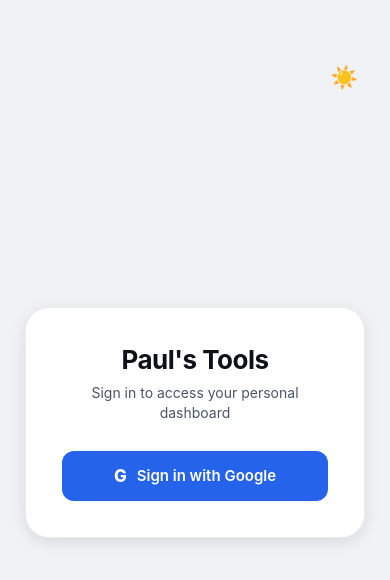
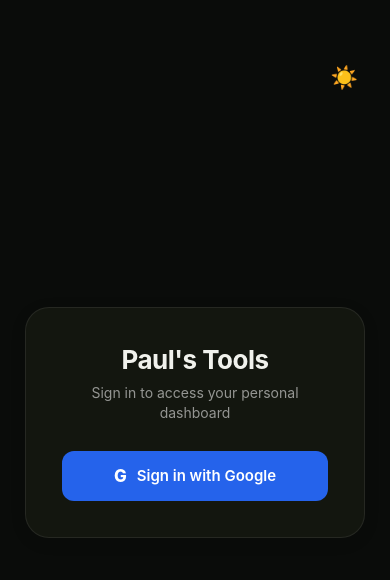
Before and after one commit to paulfulfer/PaulTools, a React Native app: screen /GolfTab in a window 390 px wide. Shown: the top 580 px of the page. Built offline with nearby package versions, Linux system fonts and the light colour scheme; no server answers; what @react-native-google-signin/google-signin would draw is missing.

Commit message:
theme changes

```diff
--- a/src/screens/finance/ExpenseLogScreen.js
+++ b/src/screens/finance/ExpenseLogScreen.js
@@ -9,10 +9,9 @@
 import 'firebase/compat/firestore';
 import { useTheme } from '../../context/ThemeContext';
 import { useAuth } from '../../context/AuthContext';
+import { MONO } from '../../theme';
 
 // ─── Constants ────────────────────────────────────────────────────────────────
-
-const MONO = Platform.select({ ios: 'Menlo', android: 'monospace' });
 
 const CATEGORIES = ['Equipment', 'Golf', 'Gas', 'Food', 'Social', 'Subscriptions', 'Emergency', 'Other'];
 
--- a/src/screens/finance/MealCostTrackerScreen.js
+++ b/src/screens/finance/MealCostTrackerScreen.js
@@ -8,8 +8,7 @@
 import 'firebase/compat/firestore';
 import { useTheme } from '../../context/ThemeContext';
 import { useAuth } from '../../context/AuthContext';
-
-const MONO = Platform.select({ ios: 'Menlo', android: 'monospace' });
+import { MONO } from '../../theme';
 
 // ─── Helpers ─────────────────────────────────────────────────────────────────
 
--- a/src/screens/finance/ShiftLogScreen.js
+++ b/src/screens/finance/ShiftLogScreen.js
@@ -9,10 +9,9 @@
 import 'firebase/compat/firestore';
 import { useTheme } from '../../context/ThemeContext';
 import { useAuth } from '../../context/AuthContext';
+import { MONO } from '../../theme';
 
 // ─── Constants ────────────────────────────────────────────────────────────────
-
-const MONO = Platform.select({ ios: 'Menlo', android: 'monospace' });
 
 const DEFAULT_JOBS = [
   { id: 'j1', title: 'SESP',          wage: 10.25, unit: 'hrs' },
--- a/src/screens/golf/ClubDistancesScreen.js
+++ b/src/screens/golf/ClubDistancesScreen.js
@@ -9,10 +9,9 @@
 import 'firebase/compat/firestore';
 import { useTheme } from '../../context/ThemeContext';
 import { useAuth } from '../../context/AuthContext';
+import { MONO } from '../../theme';
 
 // ─── Constants ────────────────────────────────────────────────────────────────
-
-const MONO = Platform.select({ ios: 'Menlo', android: 'monospace' });
 
 const TYPE_ORDER  = ['driver','wood','hybrid','iron','wedge','putter','ball','training','other'];
 const TYPE_LABELS = { driver:'Driver', wood:'Wood', hybrid:'Hybrid', iron:'Iron', wedge:'Wedge', putter:'Putter', ball:'Ball', training:'Training', other:'Other' };
--- a/src/screens/golf/EquipmentScreen.js
+++ b/src/screens/golf/EquipmentScreen.js
@@ -8,10 +8,9 @@
 import 'firebase/compat/firestore';
 import { useTheme } from '../../context/ThemeContext';
 import { useAuth } from '../../context/AuthContext';
+import { MONO } from '../../theme';
 
 // ─── Configuration ────────────────────────────────────────────────────────────
-
-const MONO = Platform.select({ ios: 'Menlo', android: 'monospace' });
 
 const SECTIONS = [
   { key:'driver',   label:'Drivers',                        icon:'🏌️', singular:'Driver'       },
--- a/src/screens/golf/RoundTrackerScreen.js
+++ b/src/screens/golf/RoundTrackerScreen.js
@@ -9,10 +9,9 @@
 import 'firebase/compat/firestore';
 import { useTheme } from '../../context/ThemeContext';
 import { useAuth } from '../../context/AuthContext';
+import { MONO } from '../../theme';
 
 // ─── Constants & helpers ──────────────────────────────────────────────────────
-
-const MONO = Platform.select({ ios: 'Menlo', android: 'monospace' });
 
 function scoreCol(score, par, c) {
   if (!score || !par) return c.amber;
--- a/src/screens/life/AcademicPlannerScreen.js
+++ b/src/screens/life/AcademicPlannerScreen.js
@@ -9,10 +9,9 @@
 import 'firebase/compat/firestore';
 import { useTheme } from '../../context/ThemeContext';
 import { useAuth } from '../../context/AuthContext';
+import { MONO } from '../../theme';
 
 // ─── Constants & helpers ──────────────────────────────────────────────────────
-
-const MONO = Platform.select({ ios: 'Menlo', android: 'monospace' });
 
 const COLORS      = ['#2a7de1','#0e9e70','#c27d08','#d03030','#6c5bbf','#e06030','#1899a8','#888888'];
 const COLOR_NAMES = ['Blue','Green','Amber','Red','Purple','Orange','Teal','Grey'];
--- a/src/screens/life/ClassDetailScreen.js
+++ b/src/screens/life/ClassDetailScreen.js
@@ -9,10 +9,9 @@
 import 'firebase/compat/firestore';
 import { useTheme } from '../../context/ThemeContext';
 import { useAuth } from '../../context/AuthContext';
+import { MONO } from '../../theme';
 
 // ─── Constants & helpers ──────────────────────────────────────────────────────
-
-const MONO = Platform.select({ ios: 'Menlo', android: 'monospace' });
 
 const COLORS       = ['#2a7de1','#0e9e70','#c27d08','#d03030','#6c5bbf','#e06030','#1899a8','#888888'];
 const ASSIGN_TYPES = ['Homework','Quiz','Exam','Project','Reading','Lab','Discussion','Other'];
--- a/src/screens/life/NetworkScreen.js
+++ b/src/screens/life/NetworkScreen.js
@@ -9,10 +9,9 @@
 import 'firebase/compat/firestore';
 import { useTheme } from '../../context/ThemeContext';
 import { useAuth } from '../../context/AuthContext';
+import { MONO } from '../../theme';
 
 // ─── Constants & helpers ──────────────────────────────────────────────────────
-
-const MONO = Platform.select({ ios: 'Menlo', android: 'monospace' });
 
 const TAGS = ['mentor','peer','professor','industry','recruiter','other'];
 
--- a/src/screens/life/WorkoutTrackerScreen.js
+++ b/src/screens/life/WorkoutTrackerScreen.js
@@ -8,8 +8,7 @@
 import 'firebase/compat/firestore';
 import { useTheme } from '../../context/ThemeContext';
 import { useAuth } from '../../context/AuthContext';
-
-const MONO = Platform.select({ ios: 'Menlo', android: 'monospace' });
+import { MONO } from '../../theme';
 
 // ─── Helpers ─────────────────────────────────────────────────────────────────
 
--- a/src/theme/index.js
+++ b/src/theme/index.js
@@ -1,57 +1,76 @@
-export const lightTheme = {
-  dark: false,
-  colors: {
-    bgBase: '#f0f2f5',
-    bgCard: '#ffffff',
-    bgGlass: 'rgba(255,255,255,0.72)',
-    borderSubtle: 'rgba(0,0,0,0.07)',
-    borderGlass: 'rgba(255,255,255,0.9)',
-    textPrimary: '#0f1117',
-    textSecondary: '#4a5568',
-    textMuted: '#94a3b8',
-    green: '#00b37e',
-    greenGlow: 'rgba(0,179,126,0.12)',
-    blue: '#2563eb',
-    blueGlow: 'rgba(37,99,235,0.12)',
-    amber: '#d97706',
-    amberGlow: 'rgba(217,119,6,0.12)',
-    purple: '#7c3aed',
-    purpleGlow: 'rgba(124,58,237,0.12)',
-    red: '#dc2626',
-    redGlow: 'rgba(220,38,38,0.12)',
-    teal: '#0891b2',
-    tealGlow: 'rgba(8,145,178,0.12)',
-    tabBar: '#ffffff',
-    tabBarBorder: 'rgba(0,0,0,0.08)',
-    tabInactive: '#94a3b8',
-  },
+import { Platform } from 'react-native';
+
+// ─── Monospace font ───────────────────────────────────────────────────────────
+// Exported so screens can import centrally: import { MONO } from '../../theme'
+export const MONO = Platform.select({ ios: 'Courier New', android: 'monospace' });
+
+// ─── Design tokens ────────────────────────────────────────────────────────────
+
+const colors = {
+  // ── Primary tokens (new design system) ───────────────────────────────────
+  bg:        '#0a0c0a',                    // app background
+  surface:   '#13160f',                    // cards / panels
+  elevated:  '#1a1f16',                    // elevated surfaces, headers
+  accentBg:  '#1a2a1a',                    // tinted accent background
+  input:     '#0f120d',                    // form inputs
+  accent:    '#6bba70',                    // primary green accent
+  accentLt:  '#a8d878',                    // lighter accent / secondary highlight
+  text:      '#f0f1ec',                    // primary text
+  text2:     'rgba(255,255,255,0.55)',     // secondary text
+  text3:     'rgba(255,255,255,0.25)',     // muted / placeholder text
+  border:    'rgba(255,255,255,0.08)',     // subtle border
+  borderAc:  'rgba(107,186,112,0.25)',     // accent-tinted border
+
+  // ── Legacy aliases (backward compat — all existing screens use these) ─────
+  bgBase:        '#0a0c0a',                  // → bg
+  bgCard:        '#13160f',                  // → surface
+  bgGlass:       '#1a1f16',                  // → elevated
+  borderSubtle:  'rgba(255,255,255,0.08)',   // → border
+  borderGlass:   'rgba(255,255,255,0.08)',   // → border
+  textPrimary:   '#f0f1ec',                  // → text
+  textSecondary: 'rgba(255,255,255,0.55)',   // → text2
+  textMuted:     'rgba(255,255,255,0.25)',   // → text3
+
+  // Semantic colors reinterpreted in new green-forward palette
+  green:      '#6bba70',                    // → accent
+  greenGlow:  '#1a2a1a',                    // → accentBg
+  blue:       '#6bba70',                    // → accent (no distinct blue in new system)
+  blueGlow:   '#1a2a1a',                    // → accentBg
+  amber:      '#a8d878',                    // → accentLt (secondary / warm highlight)
+  amberGlow:  'rgba(168,216,120,0.12)',
+  purple:     '#8fba9a',                    // sage-green (harmonious purple stand-in)
+  purpleGlow: 'rgba(143,186,154,0.12)',
+  red:        '#e05c5c',                    // kept for destructive / error UI
+  redGlow:    'rgba(224,92,92,0.12)',
+  teal:       '#a8d878',                    // → accentLt
+  tealGlow:   'rgba(168,216,120,0.10)',
+
+  // Navigation / tab bar
+  tabBar:       '#0a0c0a',                  // → bg
+  tabBarBorder: 'rgba(255,255,255,0.08)',   // → border
+  tabInactive:  'rgba(255,255,255,0.25)',   // → text3
 };
 
-export const darkTheme = {
-  dark: true,
-  colors: {
-    bgBase: '#0d1117',
-    bgCard: '#161b22',
-    bgGlass: 'rgba(22,27,34,0.92)',
-    borderSubtle: 'rgba(255,255,255,0.06)',
-    borderGlass: 'rgba(255,255,255,0.08)',
-    textPrimary: '#e6edf3',
-    textSecondary: '#8b949e',
-    textMuted: '#484f58',
-    green: '#2dd4bf',
-    greenGlow: 'rgba(45,212,191,0.10)',
-    blue: '#60a5fa',
-    blueGlow: 'rgba(96,165,250,0.10)',
-    amber: '#fbbf24',
-    amberGlow: 'rgba(251,191,36,0.10)',
-    purple: '#a78bfa',
-    purpleGlow: 'rgba(167,139,250,0.10)',
-    red: '#f87171',
-    redGlow: 'rgba(248,113,113,0.10)',
-    teal: '#22d3ee',
-    tealGlow: 'rgba(34,211,238,0.10)',
-    tabBar: '#0d1117',
-    tabBarBorder: 'rgba(255,255,255,0.08)',
-    tabInactive: '#484f58',
-  },
+const radii = {
+  sm:      6,
+  md:      10,
+  card:    14,
+  section: 20,
 };
+
+const typography = {
+  mono: MONO,
+};
+
+// ─── Single theme (dark-first design) ─────────────────────────────────────────
+export const theme = {
+  dark:       true,
+  colors,
+  radii,
+  typography,
+};
+
+// Legacy named exports — ThemeContext still imports these; both resolve to the
+// same design so toggling theme changes nothing visually (intentional).
+export const lightTheme = theme;
+export const darkTheme  = theme;
```
